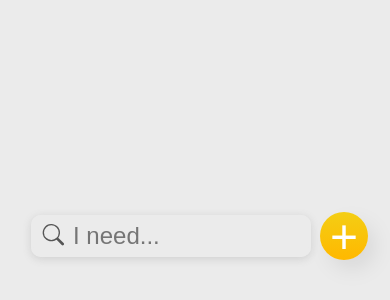
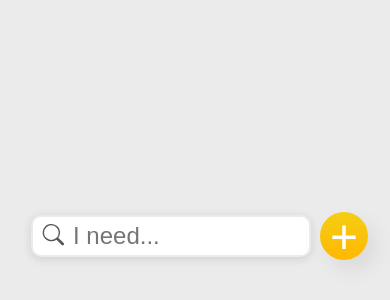
Before and after one commit to BncPntk/EasyGrocery, a React (Create React App) app in the folder easy_grocery/: page / in a window 390 px wide. Shown: the part 564-864 px from the top of the page. Built offline with nearby package versions, Linux system fonts and the light colour scheme.

Commit message:
fix: search input background variable

```diff
--- a/easy_grocery/src/styles.css
+++ b/easy_grocery/src/styles.css
@@ -247,7 +247,6 @@ body {
     border: 2px solid var(--clr-primary);
     border-radius: 10px;
     color: #555555;
-    background-color: var(--clr-secondary);
     box-shadow: rgba(99, 99, 99, 0.2) 0px 2px 8px 0px;
   }
 
```
